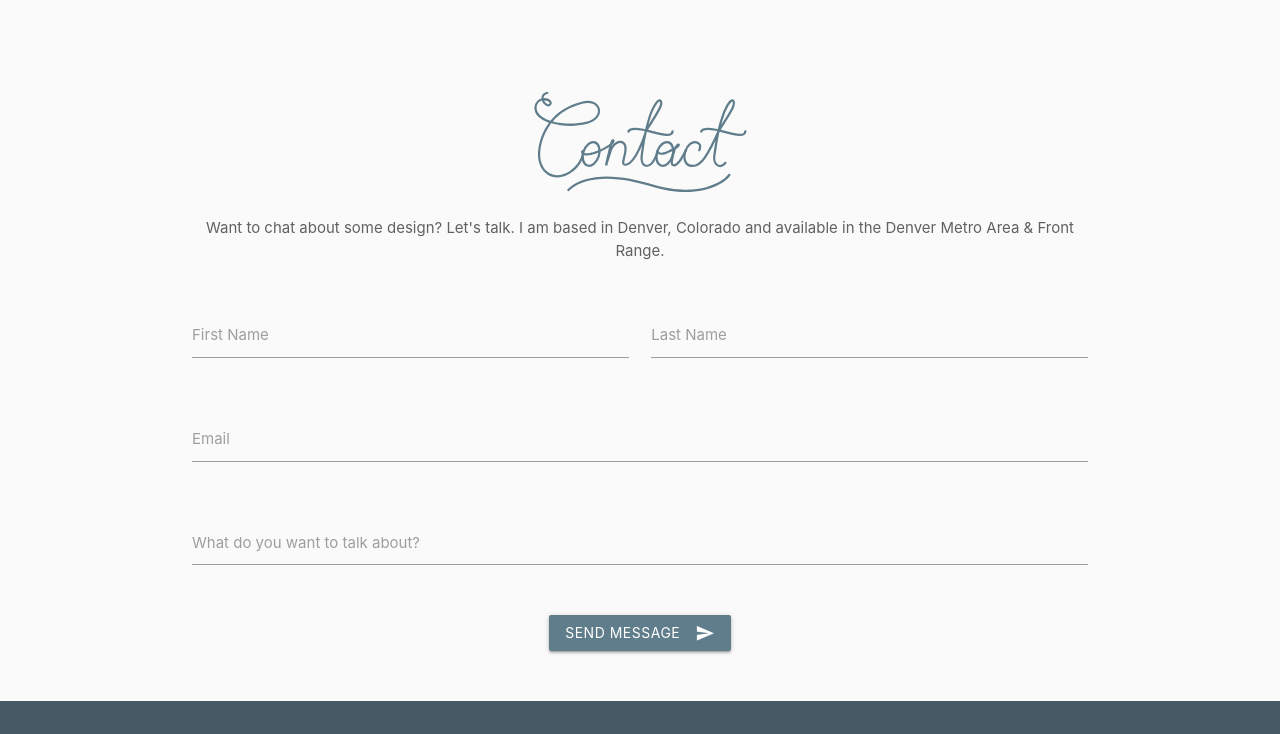
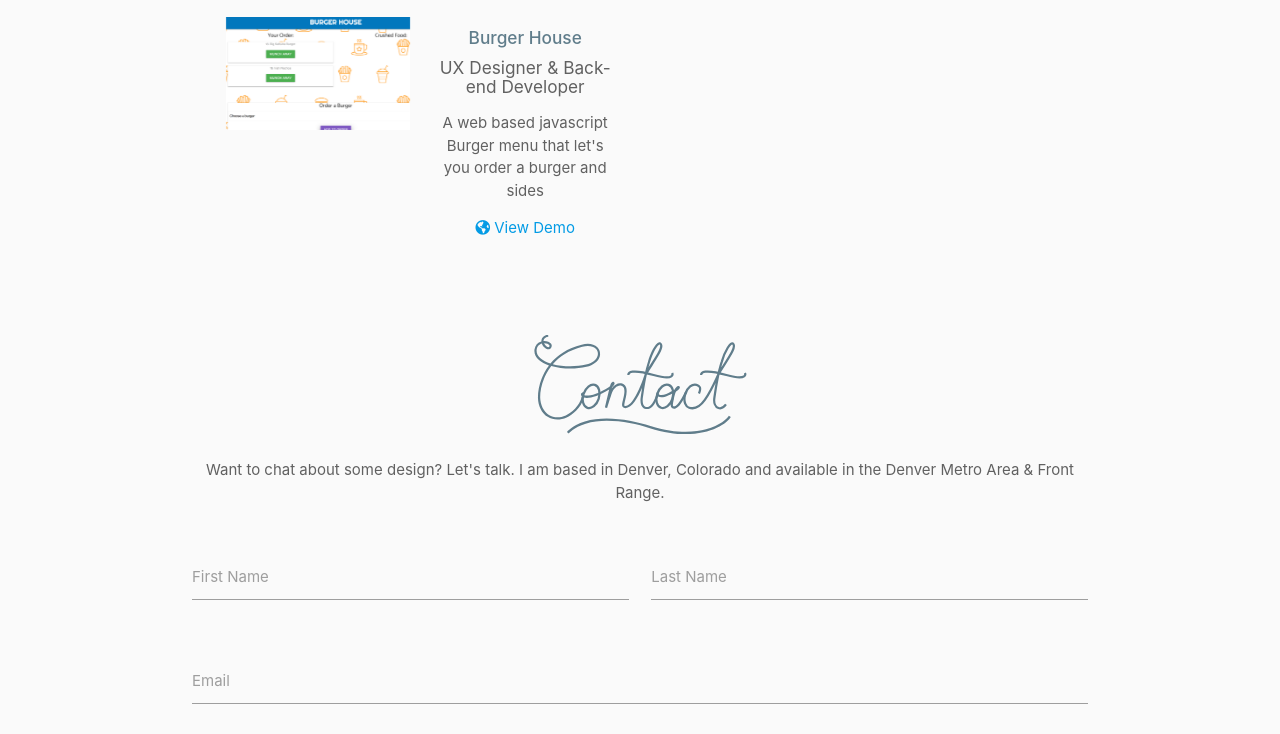
Before and after one commit to bnolan56/new-portfolio, a plain HTML site: page index.html in a window 1280 px wide. Shown: the part 1654-2388 px from the top of the page. Drawn offline with nearby package versions, Linux system fonts and the light colour scheme.

Commit message:
new stuff to portfolio

```diff
--- a/index.html
+++ b/index.html
@@ -141,6 +141,36 @@
               </div>
             </div>
           </div>
+
+          <div class="row">
+            <div class="col l12">
+              <div class="col l6 col wow fadeInLeft" data-wow-delay=".5s">
+                <div class="col l6">
+                  <img class="responsive-img rounded materialboxed" src="assets/img/burger-thumb.png" alt="burger house thumbnail"/>
+                </div>
+
+                <div class="col l6 mobileFix">
+                  <h6 class="blue-grey-text projectName">Burger House</h6>
+                  <h6 class="grey-text text-darken-2">UX Designer & Back-end Developer</h6>
+                  <p class="grey-text text-darken-2">A web based javascript Burger menu that let's you order a burger and sides</p>
+                  <a href="https://safe-ocean-28903.herokuapp.com/" target="_blank"><i class="fas fa-globe-americas"></i><span> View Demo</span></a>
+                </div>
+              </div>
+
+              <!-- <div class="col l6 wow fadeInRight" data-wow-delay=".5s">
+                <div class="col l6">
+                  <img class="responsive-img rounded materialboxed" src="assets/img/ta-thumb.png" alt="trail angel thumbnail"/>
+                </div>
+
+                <div class="col l6">
+                  <h6 class="blue-grey-text projectName">Trail Angel</h6>
+                  <h6 class="grey-text text-darken-2">UX Designer & Developer</h6>
+                  <p class="grey-text text-darken-2">Trail Angel is a hiker's app that allows users to search for trails via zipcode. Returns daily weather forcast and the ten closest trails.</p>
+                  <a href="https://carriedowling.github.io/bikeShed/" target="_blank"><i class="fas fa-globe-americas"></i><span> View Demo</span></a>
+                </div>
+              </div> -->
+            </div>
+          </div>
         </div>
 
         <!-- Contact Form -->
```
Also changed, not shown: assets/img/burger-thumb.png (added).
